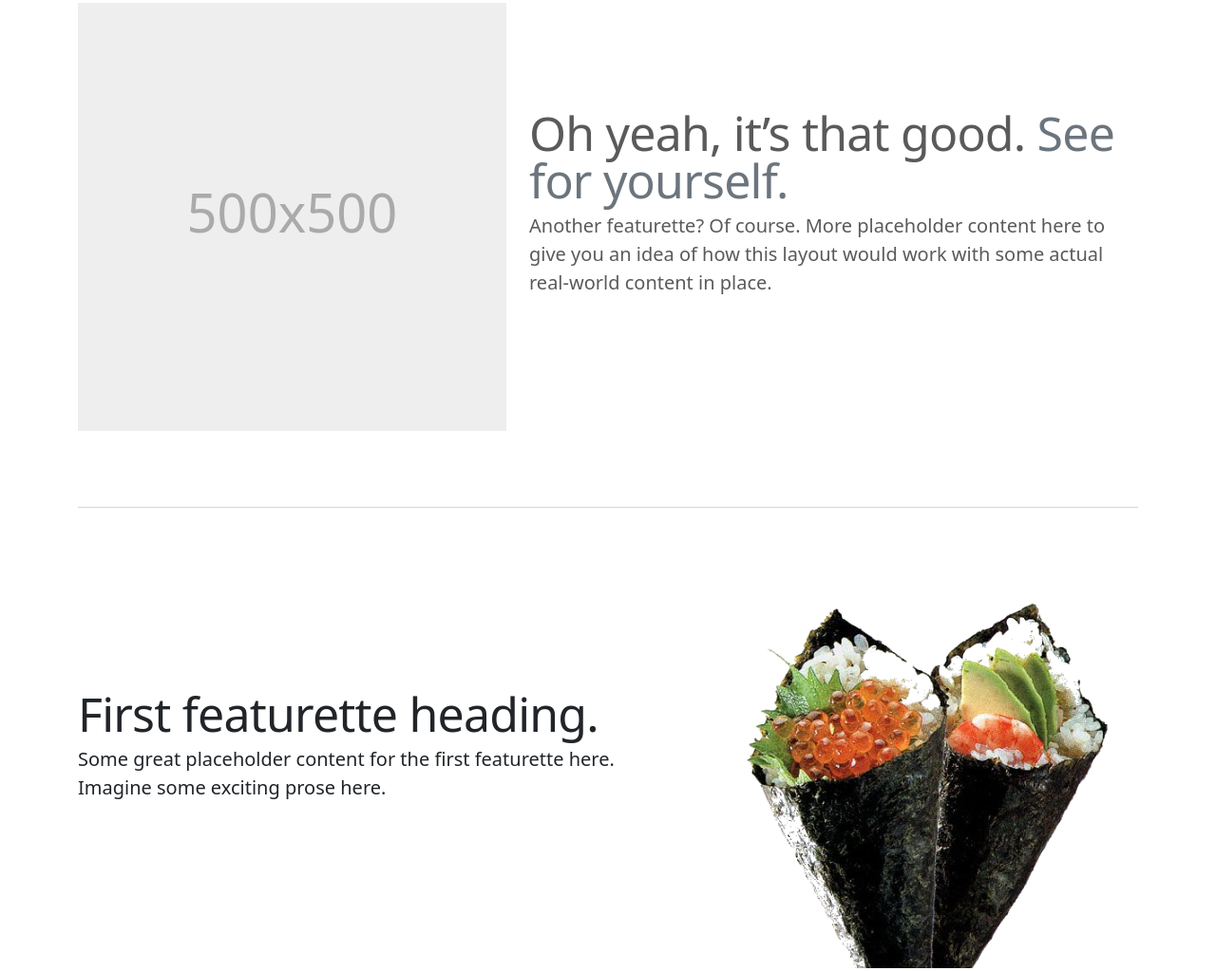
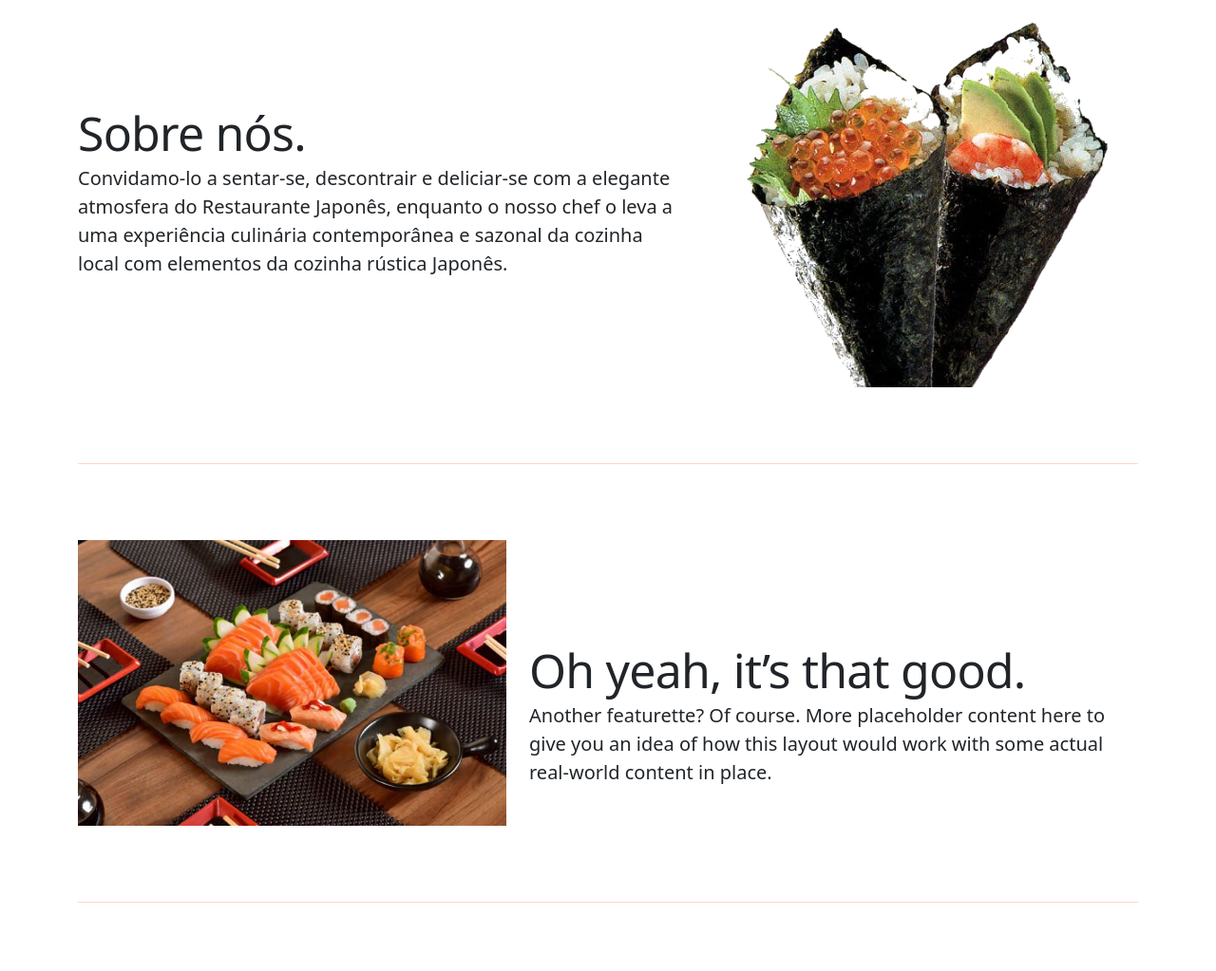
Before and after one commit to Vicente-jpro/restaurante_template, a plain HTML site: page index.html in a window 1280 px wide. Shown: the part 1090-2113 px from the top of the page at 95% size. Drawn offline with nearby package versions, Linux system fonts and the light colour scheme.

```diff
--- a/index.html
+++ b/index.html
@@ -123,7 +123,7 @@
         <p class="text-dark">Some representative placeholder content for the three columns of text below the carousel. This is the first column.</p>
       </div><!-- /.col-lg-4 -->
       <div class="col-lg-4">
-        <i class="bi-alarm rounded-circle bg-deep-orange text-dark i-large" ></i>
+        <i class="bi-globe rounded-circle bg-deep-orange text-dark i-large" ></i>
 
         <h2 class="fw-normal text-deep-orange">Cultura</h2>
         <p class="text-dark">
@@ -145,25 +145,16 @@
 
     <!-- START THE FEATURETTES -->
 
-    <hr class="featurette-divider">
-
-    <div class="row featurette">
-      <div class="col-md-7 order-md-2">
-        <h2 class="featurette-heading fw-normal lh-1">Oh yeah, it’s that good. <span class="text-muted">See for yourself.</span></h2>
-        <p class="lead">Another featurette? Of course. More placeholder content here to give you an idea of how this layout would work with some actual real-world content in place.</p>
-      </div>
-      <div class="col-md-5 order-md-1">
-        <svg class="bd-placeholder-img bd-placeholder-img-lg featurette-image img-fluid mx-auto" width="500" height="500" xmlns="http://www.w3.org/2000/svg" role="img" aria-label="Placeholder: 500x500" preserveAspectRatio="xMidYMid slice" focusable="false"><title>Placeholder</title><rect width="100%" height="100%" fill="#eee"/><text x="50%" y="50%" fill="#aaa" dy=".3em">500x500</text></svg>
-
-      </div>
-    </div>
-
-    <hr class="featurette-divider">
+    <hr class="featurette-divider text-deep-orange">
 
     <div class="row featurette">
       <div class="col-md-7">
-        <h2 class="featurette-heading fw-normal lh-1 text-dark">First featurette heading.</h2>
-        <p class="lead text-dark">Some great placeholder content for the first featurette here. Imagine some exciting prose here.</p>
+        <h2 class="featurette-heading fw-normal lh-1 text-dark">Sobre nós.</h2>
+        <p class="lead text-dark">
+          Convidamo-lo a sentar-se, descontrair e deliciar-se com a elegante atmosfera
+          do Restaurante Japonês, enquanto o nosso chef o leva a uma experiência culinária
+          contemporânea e sazonal da cozinha local com elementos da cozinha rústica Japonês.
+        </p>
       </div>
       <div class="col-md-5">
         <img src="img/gelado_chine.png" class="bd-placeholder-img bd-placeholder-img-lg featurette-image img-fluid mx-auto"
@@ -172,20 +163,23 @@
       </div>
     </div>
 
-    <hr class="featurette-divider">
+    <hr class="featurette-divider text-deep-orange">
 
     <div class="row featurette">
-      <div class="col-md-7">
-        <h2 class="featurette-heading fw-normal lh-1">And lastly, this one. <span class="text-muted">Checkmate.</span></h2>
-        <p class="lead">And yes, this is the last block of representative placeholder content. Again, not really intended to be actually read, simply here to give you a better view of what this would look like with some actual content. Your content.</p>
+      <div class="col-md-7 order-md-2">
+        <h2 class="featurette-heading fw-normal lh-1 text-dark">Oh yeah, it’s that good.</h2>
+        <p class="lead text-dark">Another featurette? Of course. More placeholder content
+          here to give you an idea of how this layout would work with some actual real-world content in place.</p>
       </div>
-      <div class="col-md-5">
-        <svg class="bd-placeholder-img bd-placeholder-img-lg featurette-image img-fluid mx-auto" width="500" height="500" xmlns="http://www.w3.org/2000/svg" role="img" aria-label="Placeholder: 500x500" preserveAspectRatio="xMidYMid slice" focusable="false"><title>Placeholder</title><rect width="100%" height="100%" fill="#eee"/><text x="50%" y="50%" fill="#aaa" dy=".3em">500x500</text></svg>
+      <div class="col-md-5 order-md-1">
+        <img src="img/japanese-food.jpg" class="bd-placeholder-img bd-placeholder-img-lg featurette-image img-fluid mx-auto"
+        width="500" height="500" role="img" aria-label="Placeholder: 500x500" preserveAspectRatio="xMidYMid slice" focusable="false">
 
       </div>
     </div>
 
-    <hr class="featurette-divider">
+    <hr class="featurette-divider text-deep-orange">
+
 
     <!-- /END THE FEATURETTES -->
 
```
Also changed, not shown: img/japanese-food.jpg (added).
